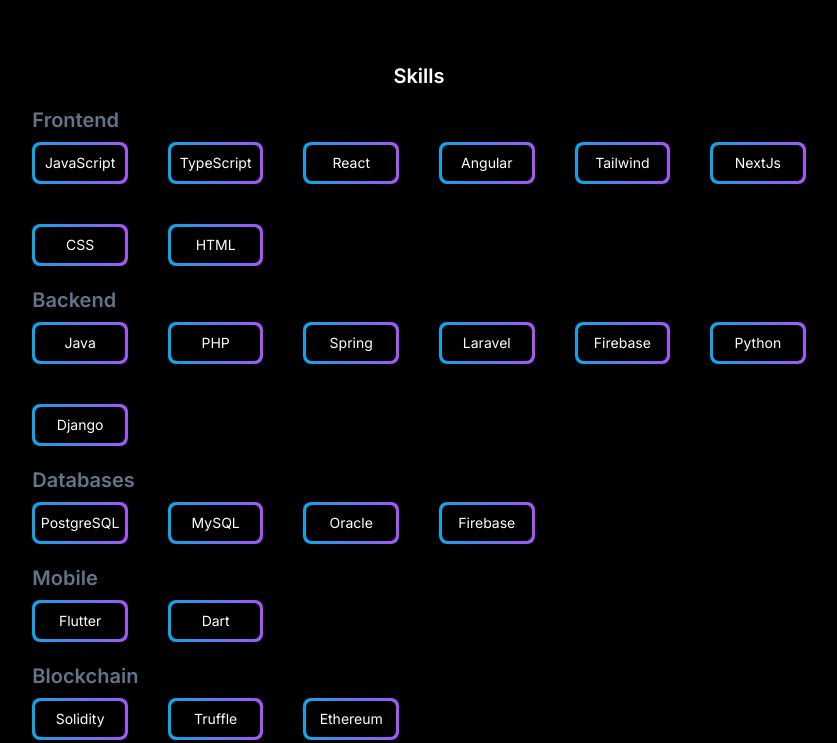
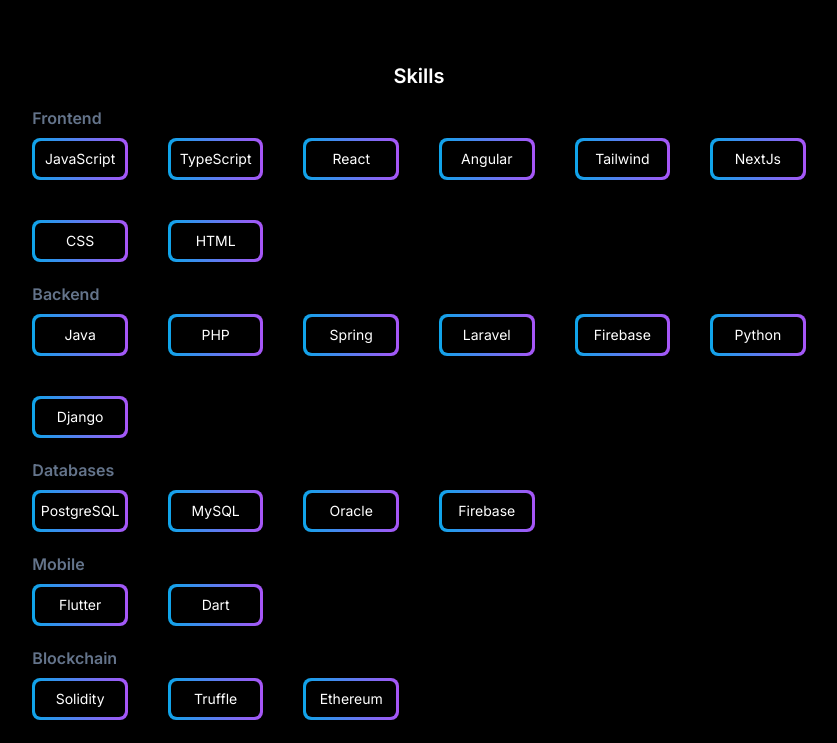
Before and after one commit to botazitihssane/botazitihssane, a Next.js app: page / in a window 1280 px wide. Shown: the part 1408-2151 px from the top of the page, without its empty margins (201-1038 px from the left). Built offline with nearby package versions, Linux system fonts and the light colour scheme; no server answers; the database is empty.

Commit message:
feat/skills

```diff
--- a/src/app/home/skills/skills.tsx
+++ b/src/app/home/skills/skills.tsx
@@ -25,7 +25,7 @@
                         <div className="text-start">
                             {skillSets.map((set, index) => (
                                 <div key={index}>
-                                    <h2 className="text-slate-500 sm:text-base md:text-xl lg:text-xl font-semibold mb-2">{set.title}</h2>
+                                    <h2 className=" text-slate-500 text-base font-semibold mb-2">{set.title}</h2>
                                     <div
                                         className="grid grid-cols-2 sm:grid-cols-3 md:grid-cols-4 lg:grid-cols-5 xl:grid-cols-6 w-full mb-5 max-w-7xl mx-auto gap-10">
                                         {set.skills.map((skill, idx) => (
--- a/src/components/ui/button/skillsButton.tsx
+++ b/src/components/ui/button/skillsButton.tsx
@@ -9,7 +9,7 @@
         <button className="p-[3px] relative">
             <div className="absolute inset-0 bg-gradient-to-r from-sky-500 to-purple-500 rounded-lg"/>
             <div
-                className="px-8 py-2  bg-black rounded-[6px] text-sm  relative flex items-center justify-center group transition duration-200 text-white hover:bg-transparent">
+                className="px-8 py-2  bg-black rounded-[6px] text-sm font-normal relative flex items-center justify-center group transition duration-200 text-white hover:bg-transparent">
                 {skill}
             </div>
         </button>
```
